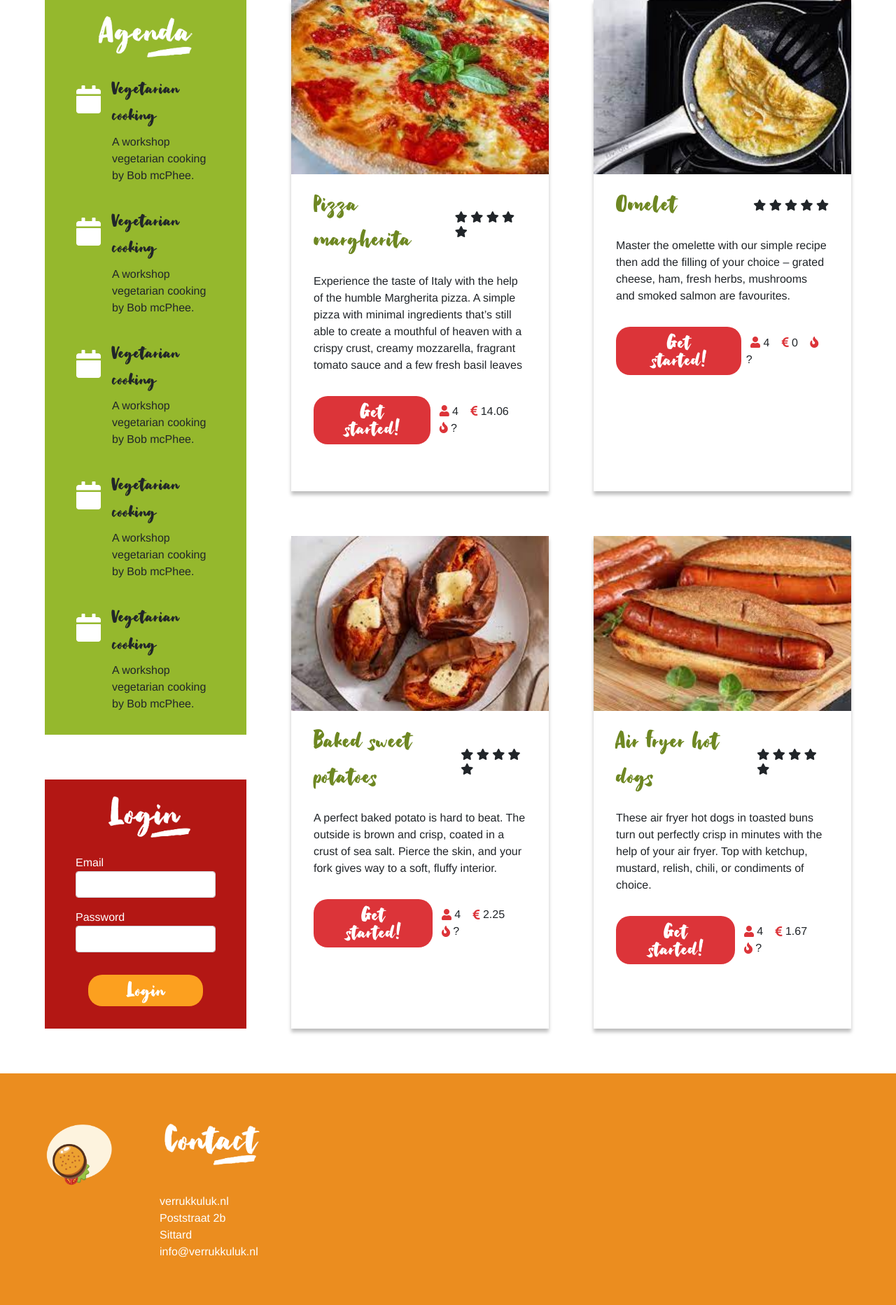
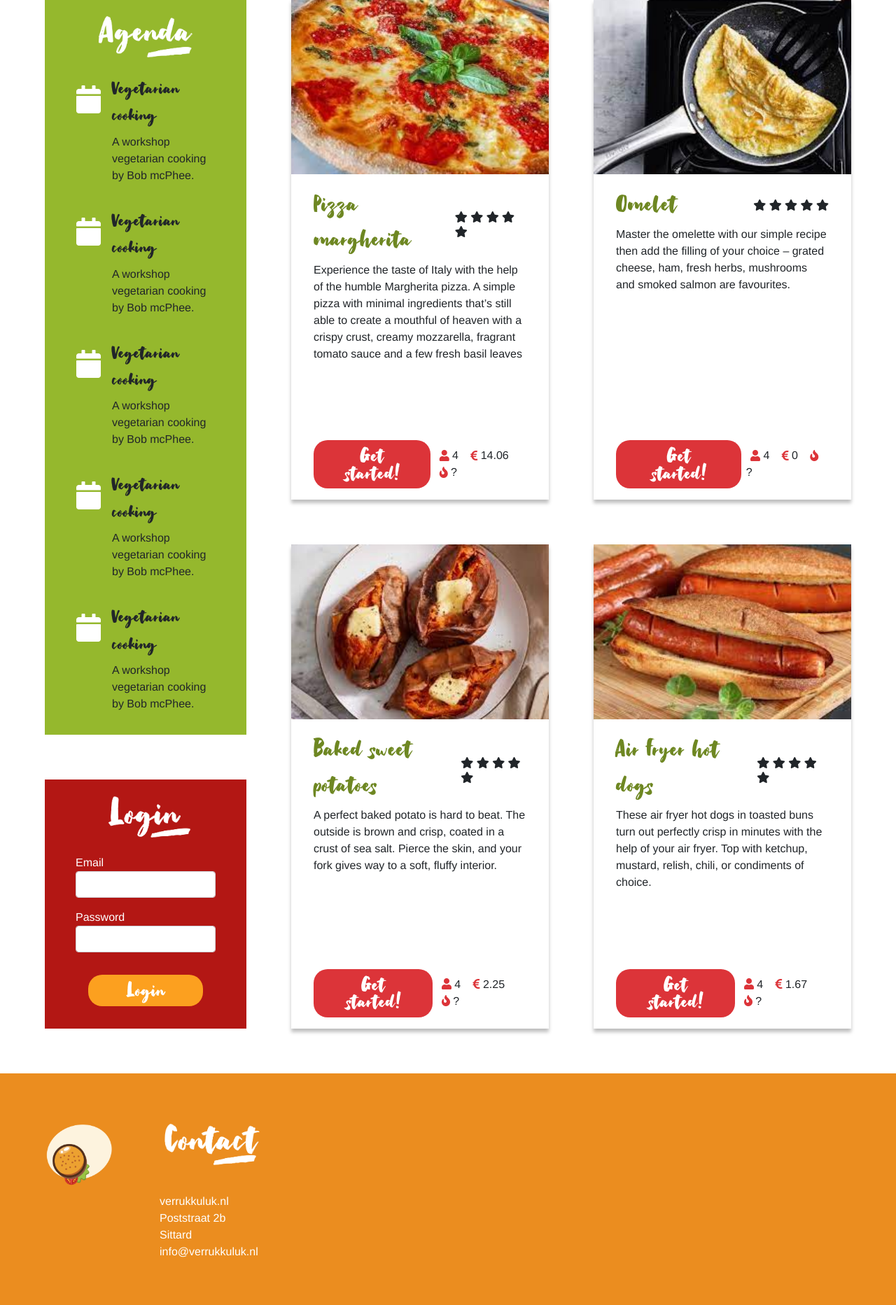
Before and after one commit to msleeuwenhoek/educom-verrukkulluk, a PHP site: page / in a window 1280 px wide. Shown: the part 665-2530 px from the top of the page at 70% size. Run offline with PHP 8.4, Linux system fonts and the light colour scheme; data comes from the database, SQL or seed files in the repository.

Commit message:
eliminated fixed height in recipe grid (#13)

```diff
--- a/assets/css/stylesheet.css
+++ b/assets/css/stylesheet.css
@@ -140,6 +140,9 @@ body {
 
 .recipe-container {
   box-shadow: 0 5px 5px rgba(0, 0, 0, 0.253);
+  display: flex;
+  justify-content: space-between;
+  flex-direction: column;
 }
 
 .recipe-container .recipe-image {
@@ -148,12 +151,9 @@ body {
   object-fit: cover;
 }
 
-.recipe-container .recipe-info {
+.recipe-container .recipe-info,
+.recipe-container .button-stats-container {
   padding: 1rem 2rem;
-  display: flex;
-  flex-direction: column;
-  height: 300px;
-  justify-content: space-between;
 }
 
 .recipe-container h2 {
@@ -165,10 +165,6 @@ body {
   display: flex;
   justify-content: space-between;
   align-items: center;
-}
-
-.recipe-container p {
-  padding-block: 1rem;
 }
 
 .recipe-container .button-stats-container span {
--- a/templates/homepage.html.twig
+++ b/templates/homepage.html.twig
@@ -11,14 +11,16 @@
 {% block content %}
     {% for recipe in data %}
         <div class="recipe-container">
+            <div>
                 <img class="recipe-image" src="./assets/img/{{ recipe.recipe.file_name }}.jpg" alt="{{ recipe.recipe.file_name }}" >
                 <div class="recipe-info" >
-                <div >
+
                     <div class="title-rating-container">
                         <h2>{{ recipe.recipe.title }}</h2>
                         <span><i class="fa fa-star"></i> <i class="fa fa-star"></i> <i class="fa fa-star"></i> <i class="fa fa-star"></i> <i class="fa fa-star"></i> </span>
                     </div>
                     <p>{{ recipe.recipe.short_description }}</p>
+                </div>
             </div>
             <div class="button-stats-container">
                 <button>Get started!</button>
@@ -27,9 +29,8 @@
                 <span><i class="fa fa-euro-sign"></i> {{recipe.total_price}}</span>
                 <span><i class="fa fa-fire"></i> ?</span>
                 </span>
+            </div>
 
-            </div>
-            </div>
        </div>
     {% endfor %}
 
```
Lines whose indentation alone changed are shown as unchanged.
